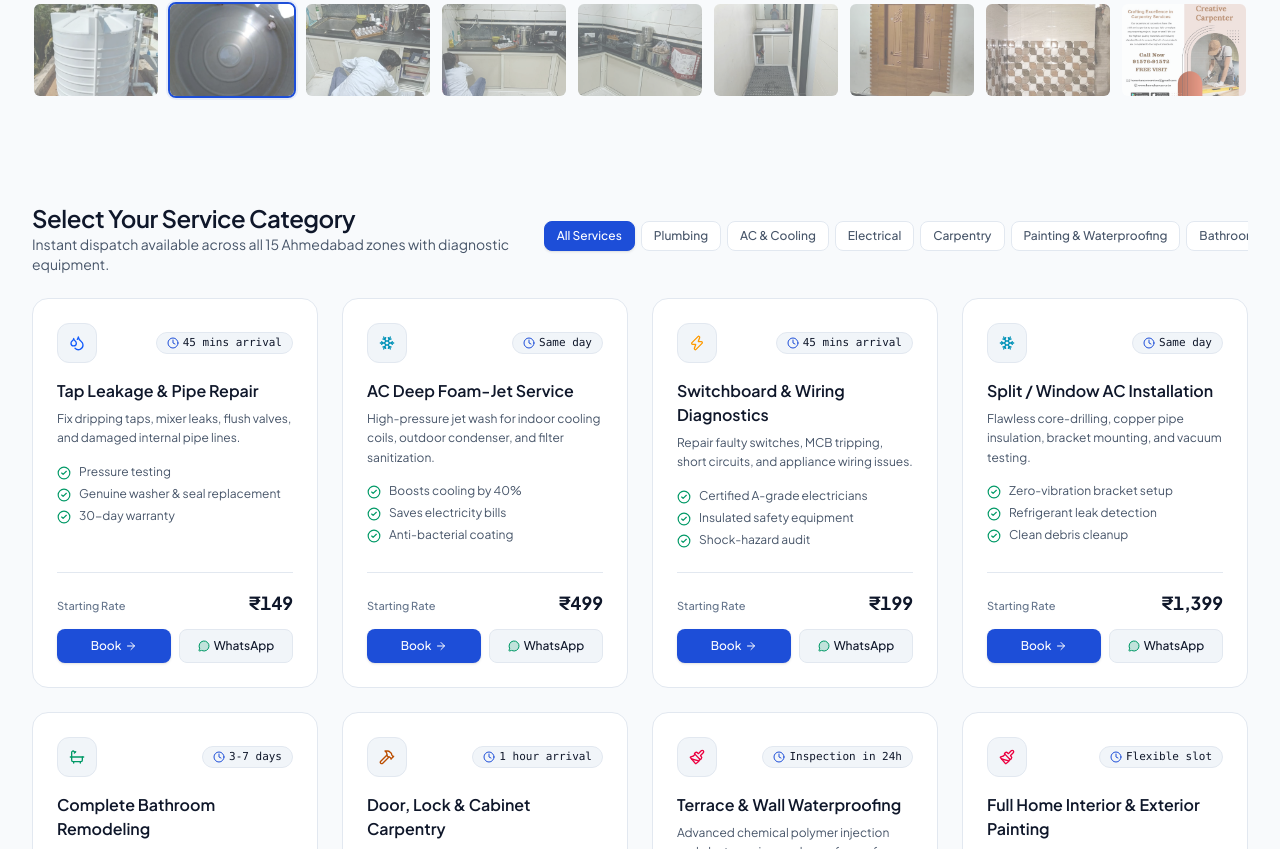
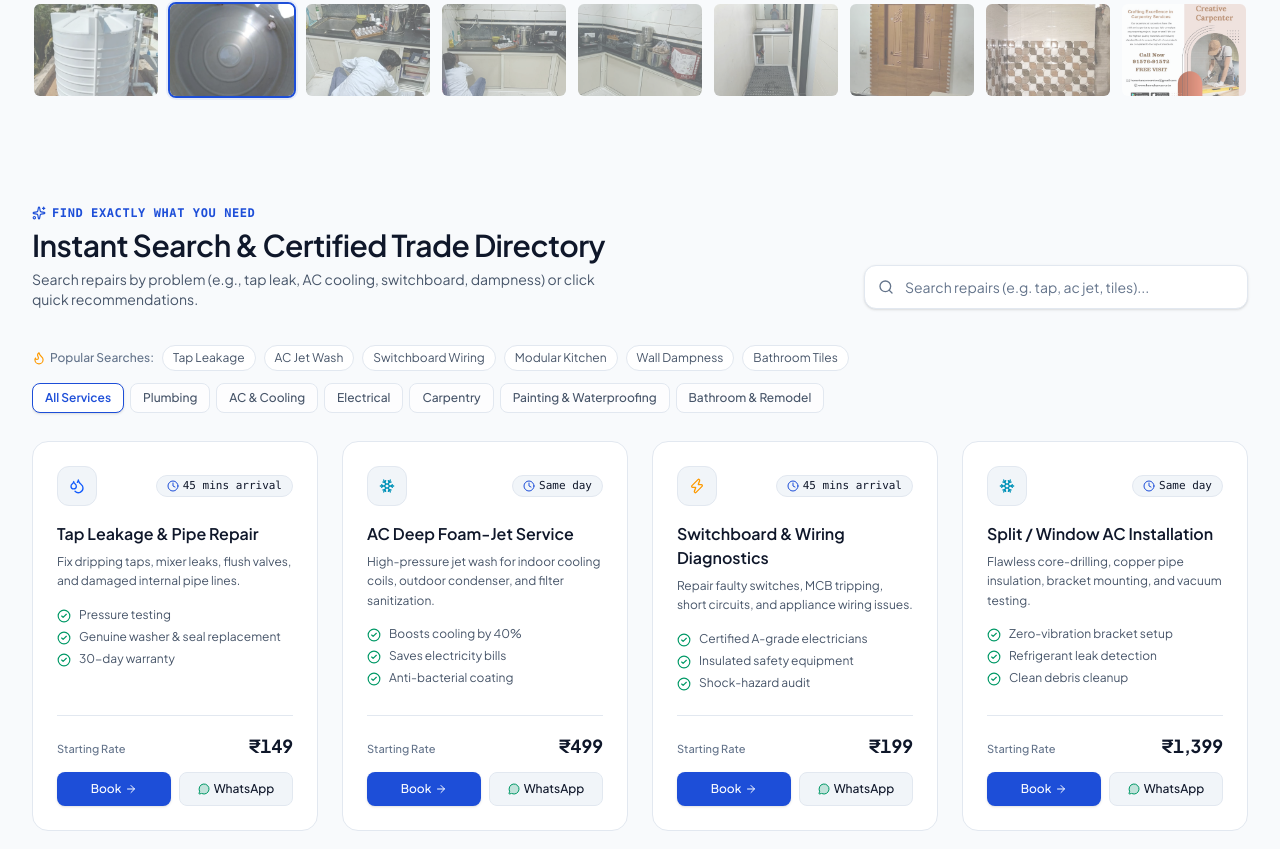
Before and after one commit to sp25126/assignment-J-RAT, a React (Vite) app: page / in a window 1280 px wide. Shown: the part 3991-4840 px from the top of the page. Built offline with nearby package versions, Linux system fonts and the light colour scheme.

Commit message:
feat(catalog): add smart search bar with popular recommendation chips to increase readability

```diff
--- a/src/components/Section2ServicesShowcase.jsx
+++ b/src/components/Section2ServicesShowcase.jsx
@@ -2,10 +2,20 @@ import React, { useState, useEffect, useRef } from 'react';
 import {
   ChevronLeft, ChevronRight, Play, Pause, MapPin, ShieldCheck,
   ArrowRight, Clock, CheckCircle2, MessageCircle, Droplets,
-  Snowflake, Zap, Hammer, Paintbrush, Bath, Sparkles, SlidersHorizontal
+  Snowflake, Zap, Hammer, Paintbrush, Bath, Sparkles, SlidersHorizontal,
+  Search, X, Flame
 } from 'lucide-react';
 import { REAL_GALLERY } from '../data/galleryData';
 import { POPULAR_SERVICES, SERVICE_CATEGORIES } from '../data/servicesData';
+
+const BEST_RECOMMENDATIONS = [
+  { label: 'Tap Leakage', query: 'tap' },
+  { label: 'AC Jet Wash', query: 'ac' },
+  { label: 'Switchboard Wiring', query: 'switch' },
+  { label: 'Modular Kitchen', query: 'kitchen' },
+  { label: 'Wall Dampness', query: 'waterproofing' },
+  { label: 'Bathroom Tiles', query: 'bath' }
+];
 
 export default function Section2ServicesShowcase({ onOpenBooking, onSelectService }) {
   // Carousel State
@@ -15,7 +25,8 @@ export default function Section2ServicesShowcase({ onOpenBooking, onSelectServic
   const touchStartXRef = useRef(null);
   const touchEndXRef = useRef(null);
 
-  // Catalog State
+  // Search & Filter State
+  const [searchQuery, setSearchQuery] = useState('');
   const [activeCategory, setActiveCategory] = useState('all');
 
   // Autoplay Timer (4.5s)
@@ -52,9 +63,19 @@ export default function Section2ServicesShowcase({ onOpenBooking, onSelectServic
 
   const activeProject = REAL_GALLERY[currentSlide];
 
-  const filteredServices = activeCategory === 'all'
-    ? POPULAR_SERVICES
-    : POPULAR_SERVICES.filter((s) => s.category === activeCategory);
+  // Combined Search & Category Filter
+  const filteredServices = POPULAR_SERVICES.filter((s) => {
+    const matchesCategory = activeCategory === 'all' || s.category === activeCategory;
+    if (!matchesCategory) return false;
+    if (!searchQuery.trim()) return true;
+    const q = searchQuery.toLowerCase();
+    return (
+      s.name.toLowerCase().includes(q) ||
+      s.description.toLowerCase().includes(q) ||
+      s.category.toLowerCase().includes(q) ||
+      (s.features && s.features.some((f) => f.toLowerCase().includes(q)))
+    );
+  });
 
   const getCategoryIcon = (category) => {
     switch (category) {
@@ -293,21 +314,97 @@ export default function Section2ServicesShowcase({ onOpenBooking, onSelectServic
         </div>
 
         {/* ========================================================
-            PART 3: FILTERABLE SERVICES CATALOG (SPICY RAT 83 CARDS)
+            PART 3: SEARCH & EXPLORE CATALOG (HIGH READABILITY & RECCOMENDATIONS)
             Structured Pricing & Transparent Same-Day Booking
            ======================================================== */}
         <div className="space-y-6 pt-6">
-          <div className="flex flex-col sm:flex-row sm:items-center justify-between gap-4">
-            <div>
-              <h3 className="text-xl sm:text-2xl font-semibold tracking-[-0.02em] text-[var(--ink-primary)]">
-                Select Your Service Category
+          <div className="flex flex-col lg:flex-row lg:items-end justify-between gap-6 pb-2">
+            <div className="space-y-1.5 max-w-xl">
+              <div className="inline-flex items-center gap-1.5 text-xs font-mono font-semibold text-[var(--accent-primary)] uppercase tracking-wider">
+                <Sparkles className="w-3.5 h-3.5" />
+                <span>Find Exactly What You Need</span>
+              </div>
+              <h3 className="text-2xl sm:text-3xl font-semibold tracking-[-0.02em] text-[var(--ink-primary)]">
+                Instant Search & Certified Trade Directory
               </h3>
               <p className="text-xs sm:text-sm text-[var(--ink-secondary)]">
-                Instant dispatch available across all 15 Ahmedabad zones with diagnostic equipment.
+                Search repairs by problem (e.g., tap leak, AC cooling, switchboard, dampness) or click quick recommendations.
               </p>
             </div>
 
-            {/* Category Filter Tabs */}
+            {/* Smart Search Bar */}
+            <div className="w-full lg:w-96 relative">
+              <label htmlFor="service-search-input" className="sr-only">
+                Search services and repairs
+              </label>
+              <div className="relative flex items-center">
+                <Search className="w-4 h-4 text-[var(--ink-muted)] absolute left-3.5 pointer-events-none" />
+                <input
+                  id="service-search-input"
+                  type="text"
+                  placeholder="Search repairs (e.g. tap, ac jet, tiles)..."
+                  value={searchQuery}
+                  onChange={(e) => setSearchQuery(e.target.value)}
+                  className="w-full h-11 pl-10 pr-9 rounded-xl bg-[var(--surface-card)] border border-[var(--border-subtle)] focus:border-[var(--accent-primary)] text-sm text-[var(--ink-primary)] placeholder:text-[var(--ink-muted)] focus:outline-none transition-colors shadow-sm"
+                />
+                {searchQuery && (
+                  <button
+                    type="button"
+                    onClick={() => setSearchQuery('')}
+                    className="absolute right-3 p-1 rounded-full text-[var(--ink-muted)] hover:text-[var(--ink-primary)] cursor-pointer"
+                    aria-label="Clear search"
+                  >
+                    <X className="w-3.5 h-3.5" />
+                  </button>
+                )}
+              </div>
+            </div>
+          </div>
+
+          {/* Quick Recommendations & Category Filter Pills */}
+          <div className="space-y-3 pt-1">
+            {/* Top Recommendations Row */}
+            <div className="flex items-center gap-2 flex-wrap">
+              <span className="text-xs font-medium text-[var(--ink-muted)] flex items-center gap-1 shrink-0">
+                <Flame className="w-3.5 h-3.5 text-amber-500" />
+                <span>Popular Searches:</span>
+              </span>
+              {BEST_RECOMMENDATIONS.map((rec) => {
+                const isSelected = searchQuery.toLowerCase() === rec.query.toLowerCase();
+                return (
+                  <button
+                    key={rec.label}
+                    type="button"
+                    onClick={() => {
+                      if (isSelected) {
+                        setSearchQuery('');
+                      } else {
+                        setSearchQuery(rec.query);
+                        setActiveCategory('all');
+                      }
+                    }}
+                    className={`px-2.5 py-1 rounded-full text-xs transition-colors cursor-pointer border ${
+                      isSelected
+                        ? 'bg-[var(--accent-primary)] text-white border-[var(--accent-primary)] font-medium shadow-sm'
+                        : 'bg-[var(--surface-card)] text-[var(--ink-secondary)] hover:text-[var(--ink-primary)] hover:border-[var(--border-strong)] border-[var(--border-subtle)]'
+                    }`}
+                  >
+                    {rec.label}
+                  </button>
+                );
+              })}
+              {searchQuery && (
+                <button
+                  type="button"
+                  onClick={() => setSearchQuery('')}
+                  className="text-xs text-[var(--accent-primary)] hover:underline ml-1 cursor-pointer font-medium"
+                >
+                  Reset
+                </button>
+              )}
+            </div>
+
+            {/* Standard Category Tabs */}
             <div className="flex items-center gap-1.5 overflow-x-auto pb-1 max-w-full">
               {SERVICE_CATEGORIES.map((cat) => {
                 const isActive = activeCategory === cat.id;
@@ -318,8 +415,8 @@ export default function Section2ServicesShowcase({ onOpenBooking, onSelectServic
                     onClick={() => setActiveCategory(cat.id)}
                     className={`px-3 py-1.5 rounded-lg text-xs font-medium whitespace-nowrap transition-colors cursor-pointer border ${
                       isActive
-                        ? 'bg-[var(--accent-primary)] text-white border-[var(--accent-primary)] shadow-sm'
-                        : 'bg-[var(--surface-card)] text-[var(--ink-secondary)] hover:text-[var(--ink-primary)] border-[var(--border-subtle)] hover:bg-[var(--surface-muted)]'
+                        ? 'bg-[var(--surface-card)] text-[var(--accent-primary)] border-[var(--accent-primary)] font-semibold shadow-sm'
+                        : 'bg-[var(--surface-card)]/70 text-[var(--ink-secondary)] hover:text-[var(--ink-primary)] border-[var(--border-subtle)] hover:bg-[var(--surface-card)]'
                     }`}
                   >
                     {cat.name}
@@ -330,7 +427,24 @@ export default function Section2ServicesShowcase({ onOpenBooking, onSelectServic
           </div>
 
           {/* Cards Grid with Spicy Rat 83 Inset Border Animation */}
-          <div className="grid grid-cols-1 md:grid-cols-2 lg:grid-cols-4 gap-6">
+          {filteredServices.length === 0 ? (
+            <div className="p-12 text-center rounded-2xl bg-[var(--surface-card)] border border-[var(--border-subtle)] space-y-3">
+              <p className="text-sm text-[var(--ink-secondary)]">
+                No services found matching "<span className="font-semibold text-[var(--ink-primary)]">{searchQuery}</span>".
+              </p>
+              <button
+                type="button"
+                onClick={() => {
+                  setSearchQuery('');
+                  setActiveCategory('all');
+                }}
+                className="px-4 py-2 rounded-lg bg-[var(--accent-primary)] text-white text-xs font-medium cursor-pointer"
+              >
+                View all available services
+              </button>
+            </div>
+          ) : (
+            <div className="grid grid-cols-1 md:grid-cols-2 lg:grid-cols-4 gap-6">
             {filteredServices.map((service) => (
               <div
                 key={service.id}
@@ -402,6 +516,7 @@ export default function Section2ServicesShowcase({ onOpenBooking, onSelectServic
               </div>
             ))}
           </div>
+          )}
         </div>
 
       </div>
```
